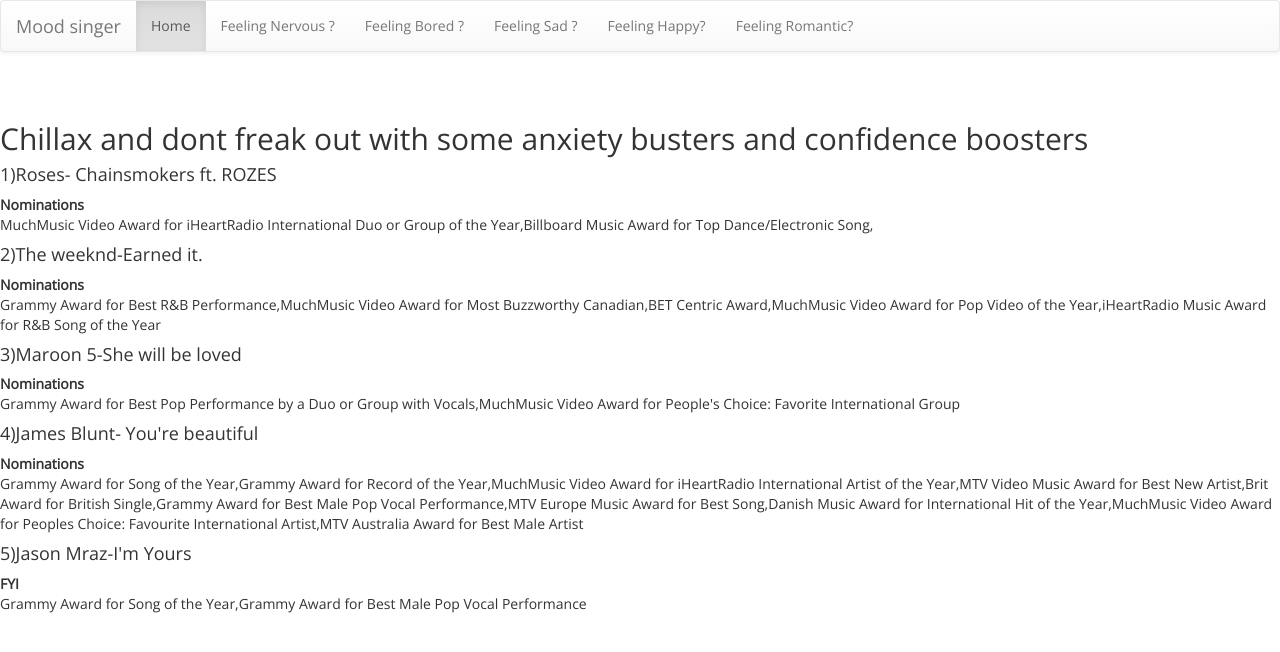
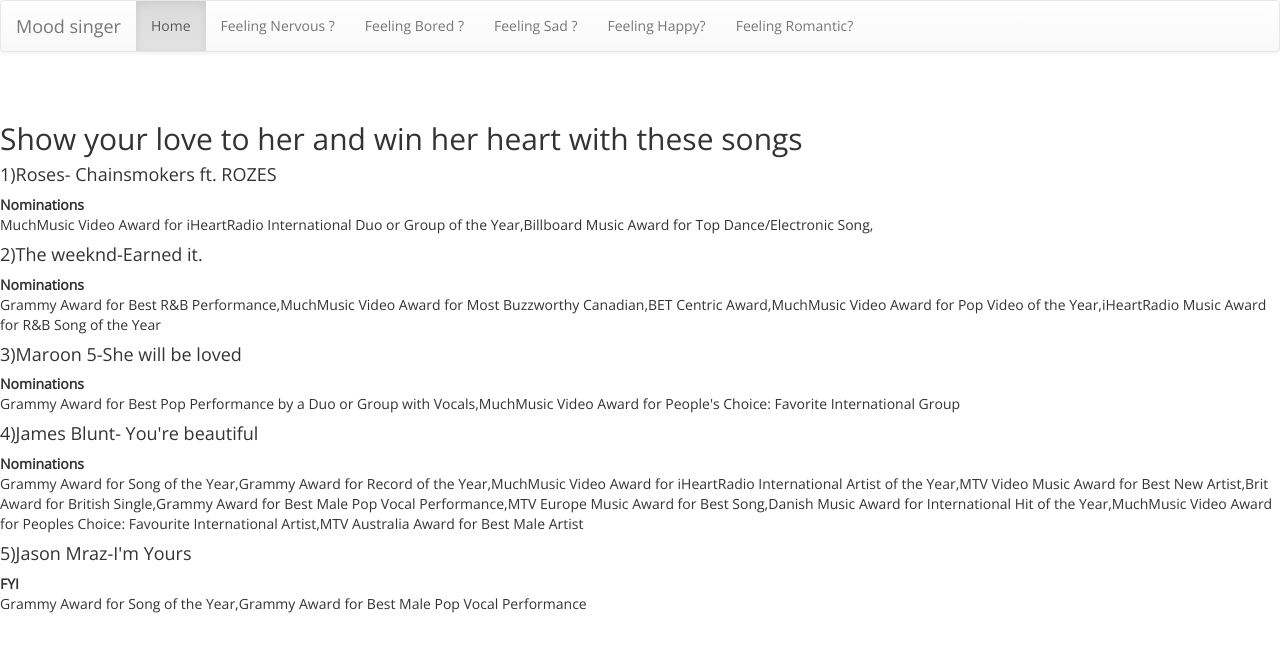
Before and after one commit to Moodsinger/Moodsinger.github.io, a plain HTML site: page romantic.html in a window 1280 px wide. Drawn offline with nearby package versions, Linux system fonts and the light colour scheme.

Commit message:
Update romantic.html

```diff
--- a/romantic.html
+++ b/romantic.html
@@ -56,7 +56,7 @@
    </ul>
    </div>
 </nav>
-        <h2 style="margin-top:70px;">Chillax and dont freak out with some anxiety busters and confidence boosters</h2>
+        <h2 style="margin-top:70px;">Show your love to her and win her heart with these songs</h2>
   <h4>1)Roses- Chainsmokers ft. ROZES</h4>
         <strong>Nominations</strong><p>MuchMusic Video Award for iHeartRadio International Duo or Group of the Year,Billboard Music Award for Top Dance/Electronic Song,</p>
       <center><div id="player1"></div></center>
```
